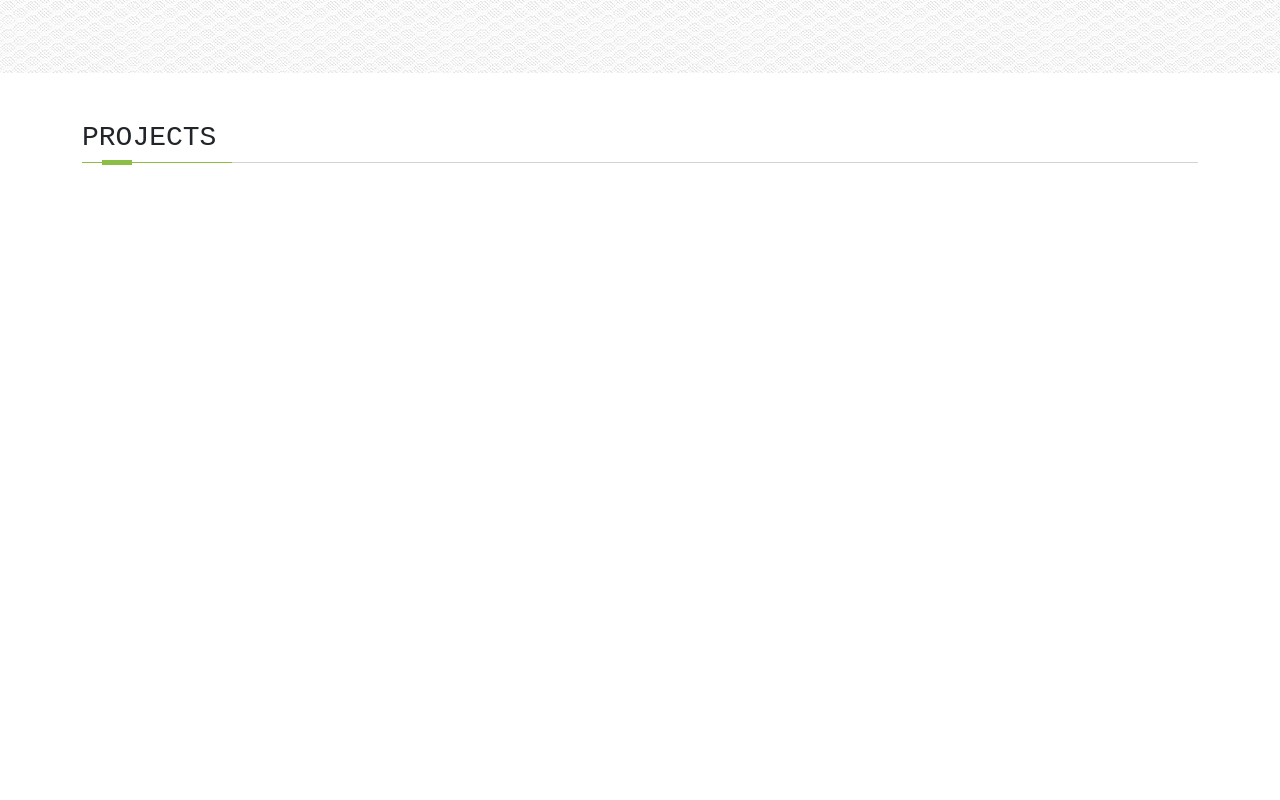
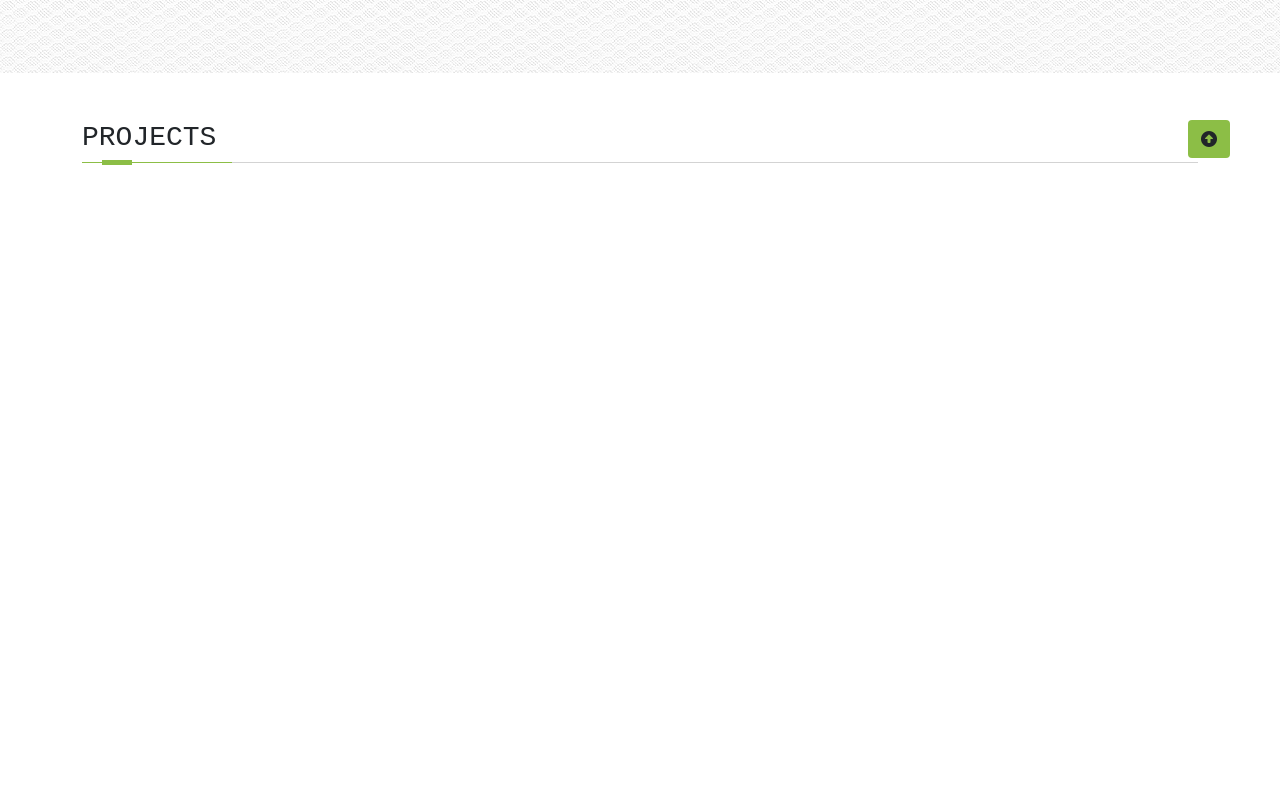
Before and after one commit to raihanuddin2002/raihanuddin-portfilio, a React (Create React App) app: page / in a window 1280 px wide. Shown: the part 1160-1960 px from the top of the page. Built offline with nearby package versions, Linux system fonts and the light colour scheme.

Commit message:
scroll top add

```diff
--- a/src/App.css
+++ b/src/App.css
@@ -1,16 +1,9 @@
+html {
+  scroll-behavior: smooth;
+}
 .App {
   /* text-align: center; */
   font-family: "Open Sans",Helvetica,Arial,sans-serif;
-}
-.App-logo {
-  height: 40vmin;
-  pointer-events: none;
-}
-
-@media (prefers-reduced-motion: no-preference) {
-  .App-logo {
-    animation: App-logo-spin infinite 20s linear;
-  }
 }
 
 .App-header {
@@ -69,6 +62,12 @@ a:hover{
   position: fixed;
   top: 200px;
   left: 50px;
+}
+.scrollTop{
+  position: sticky;
+  bottom: 50px;
+  text-align: end;
+  margin-right: 50px;
 }
 /* typed-div */
 .typed-div{
@@ -204,6 +203,9 @@ a:hover{
 
 /* Media query */
 @media only screen and (max-width: 480px){
+  .scrollTop{
+    margin-right: 10px;
+  }
   .hero-section{
     height: 40vh;
   }
--- a/src/components/Home/Home.js
+++ b/src/components/Home/Home.js
@@ -16,6 +16,12 @@ const Home = () => {
     useEffect( () => {
         AOS.init();
     });
+    let style ={
+
+    }
+    function scrollTopButton(){
+        console.log(window.innerHeight)
+    }
 
     // Projects
     useEffect( () => {
@@ -65,7 +71,7 @@ const Home = () => {
     return (
         <div>
             {/* Hero Section */}
-            <section className="hero-section">
+            <section id="hero-section" className="hero-section">
                     <div className="social-links">
                         <a href="https://web.facebook.com/rehan.raihan2002/" target="_blank" rel="noreferrer"><p><i className="fab fa-facebook-square text-success fs-3"></i></p></a>
                         <a href="https://www.linkedin.com/in/raihanuddin2002/" target="_blank" rel="noreferrer"><p><i className="fab fa-linkedin text-success fs-3"></i></p></a>
@@ -73,6 +79,7 @@ const Home = () => {
                         <a href="https://github.com/raihanuddin2002" target="_blank" rel="noreferrer"><p><i className="fab fa-github-square text-success fs-3"></i></p></a>
                         <a href="https://join.skype.com/invite/Du5Wj9vyXR4O" target="_blank" rel="noreferrer"><p><i className="fab fa-skype text-success fs-3"></i></p></a>
                     </div>
+
                     <div className="typed-div d-flex justify-content-center align-items-center">
                             <div>
                                 <h3 className="typed">
@@ -111,7 +118,7 @@ const Home = () => {
             </section>
 
             {/* <!-- ABout Us Section --> */}
-            <section className="texture-section texture1 fw-monospace">
+            <section className="about texture-section texture1 fw-monospace">
                 <div className="container">
                     <div className="row sub_content">
                         <div className="col-12 col-lg-6" data-wow-offset="200" data-aos="fade-right" data-aos-duration="1000">
@@ -128,9 +135,8 @@ const Home = () => {
                         </div>
                     </div>
                 </div>
-
             </section>
-
+            <div className="for-scroll-top">
                 {/* Projects */}
                 <section className="fw-monospace my-5">
                     <div className="container">
@@ -405,6 +411,12 @@ const Home = () => {
                         </div>
                     </div>
                 </section>
+                         {/* scroll top section */}
+                <div className="scrollTop">
+                    <a href="#hero-section"><button style={style} onScroll={scrollTopButton} className="btn bg-light-green"><i class="fas fa-arrow-alt-circle-up"></i></button></a>
+                </div>
+            </div> {/* for scroll top */}
+
         </div>
     );
 };
```
Lines whose indentation alone changed are shown as unchanged.
